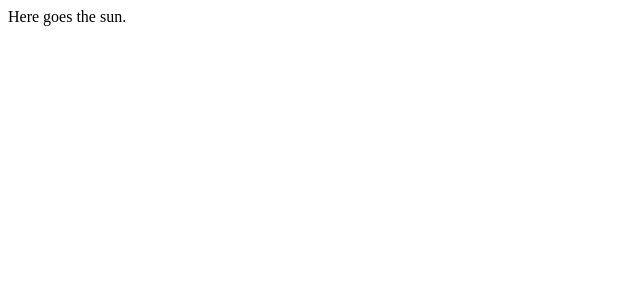
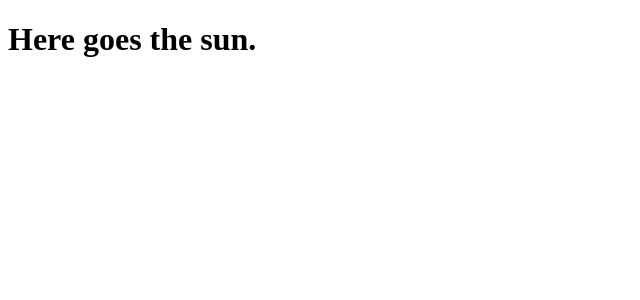
Before and after one commit to LavyshAlexander/ts-react-mono, a React app in the folder packages/app/: page / in a window 1280 px wide. Shown: the top 300 px of the page, without its empty margins (0-640 px from the left). Built offline with nearby package versions, Linux system fonts and the light colour scheme.

Commit message:
Added App component.

```diff
--- /dev/null
+++ b/packages/app/src/components/App.tsx
@@ -0,0 +1,8 @@
+import React, { FC } from 'react'
+
+
+export const App: FC = () => {
+	return (
+		<h1>Here goes the sun.</h1>
+	)
+}
--- /dev/null
+++ b/packages/app/src/components/index.ts
@@ -0,0 +1 @@
+export { App } from './App'
--- a/packages/app/src/index.tsx
+++ b/packages/app/src/index.tsx
@@ -1,8 +1,9 @@
 import React from 'react'
 import ReactDOM from 'react-dom'
+import { App } from './components'
 
 
 ReactDOM.render(
-	<div>Here goes the sun.</div>,
+	<App />,
 	document.getElementById('root')
 )
```
